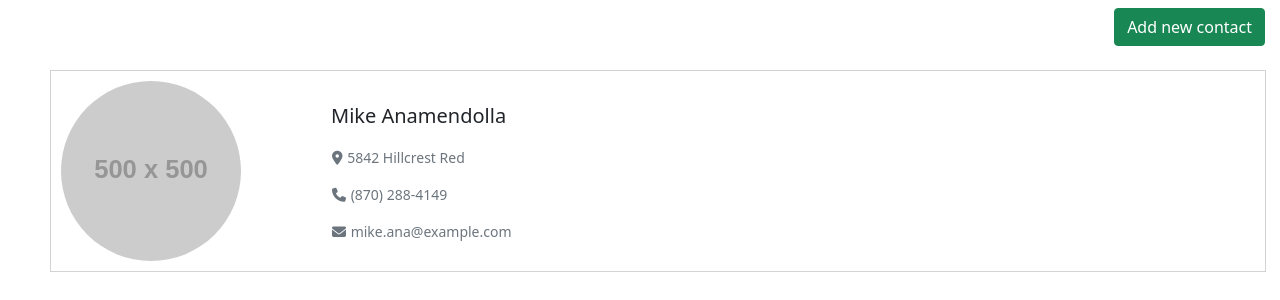
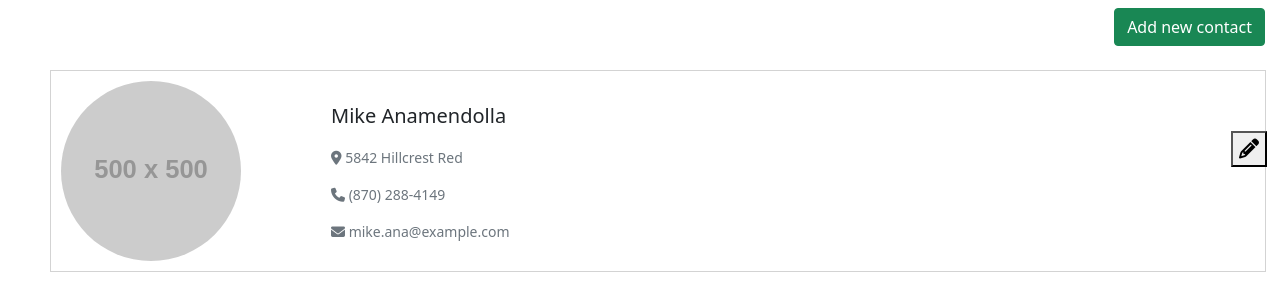
Before and after one commit to 4GeeksAcademy/contact-list-santi-quijano, a React app: page / in a window 1280 px wide. Shown: the top 300 px of the page. Built offline with nearby package versions, Linux system fonts and the light colour scheme; placeholder pictures from the web are drawn by us.

Commit message:
Added buttons

```diff
--- a/src/js/views/home.js
+++ b/src/js/views/home.js
@@ -18,8 +18,8 @@ export const Home = () => {
 				<img className="contact-picture" src="https://placehold.co/500x500" />
 				<div className="contact-info">
 					<p className="contact-name">Mike Anamendolla
-						<span className="update-delete">
-							<i className="fa-solid fa-pencil"></i><i className="fa-solid fa-trash"></i>
+						<span className="update-delete d-flex gap-3">
+							<button><i className="fa-solid fa-pencil"></i></button><button><i className="fa-solid fa-trash"></i></button>
 						</span>
 					</p>
 					<p className="street-adress text-muted"><i className="fa-solid fa-location-dot"></i>&nbsp;5842 Hillcrest Red</p>
--- a/src/styles/home.css
+++ b/src/styles/home.css
@@ -29,9 +29,6 @@
    position: relative;
 }
 
-.fa-solid {
-    margin: 1px;
-}
 
 .street-adress, .contact-number, .email-direction {
     font-size: 14px;
@@ -39,9 +36,5 @@
 
 .update-delete {
     position: absolute;
-    left: 950px;
+    left: 900px;
 }
-
-.fa-pencil {
-    margin-bottom: 85px;
-}
```
